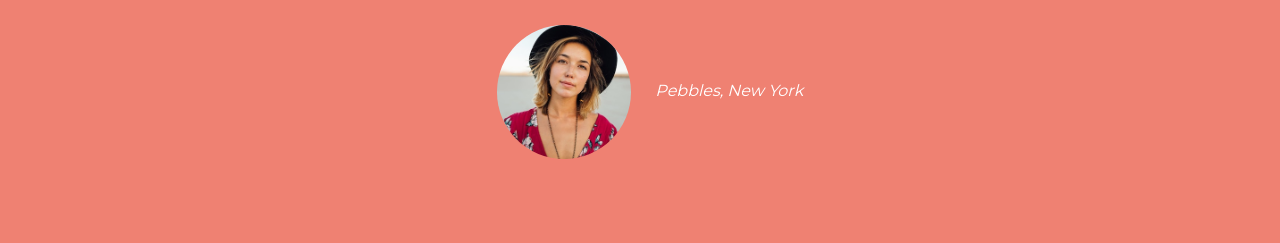
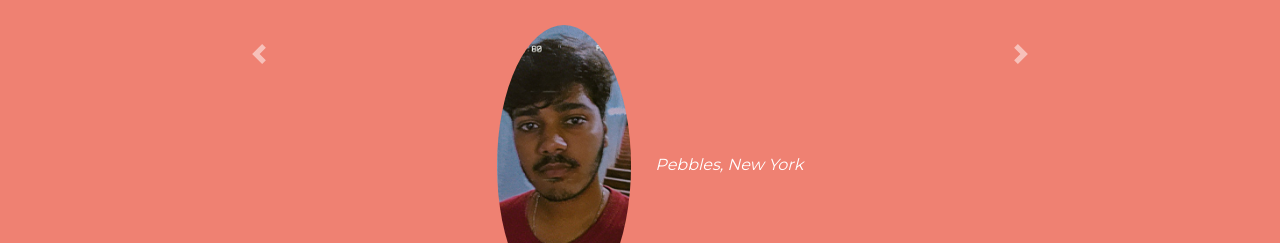
Before and after one commit to Ayush13032001/Tindog-project, a plain HTML site: page index.html in a window 1280 px wide. Shown: the part 1459-1702 px from the top of the page. Drawn offline with nearby package versions, Linux system fonts and the light colour scheme.

Commit message:
Update index.html

```diff
--- a/index.html
+++ b/index.html
@@ -106,7 +106,7 @@
       <div class="carousel-inner">
         <div class="carousel-item active">
           <h2>I no longer have to sniff other dogs for love. I've found the hottest Corgi on TinDog. Woof.</h2>
-          <img class="testimonial-image" src="images/lady-img.jpg" alt="dog-profile">
+          <img class="testimonial-image" src="images/sai.jpeg" alt="dog-profile">
           <em>Pebbles, New York</em>
 
         </div>
```
